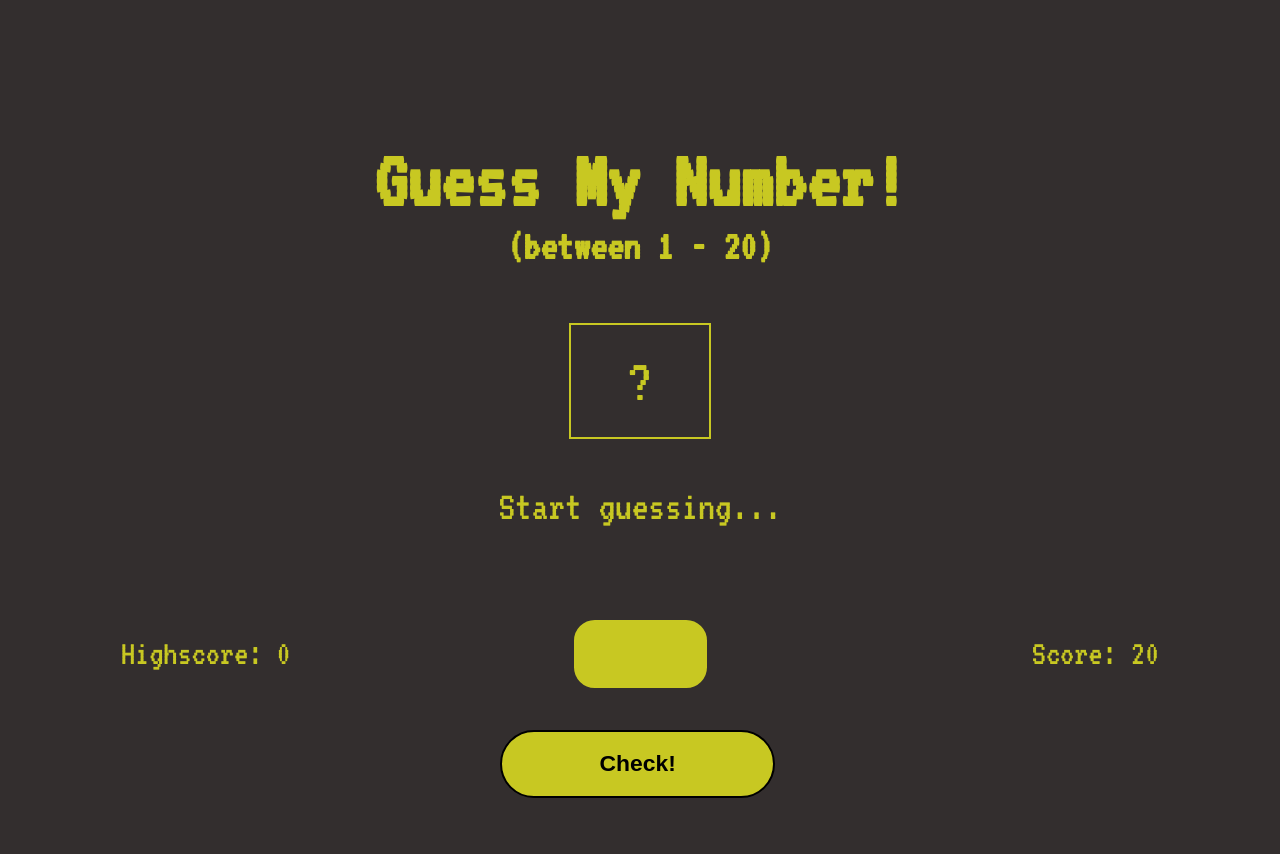
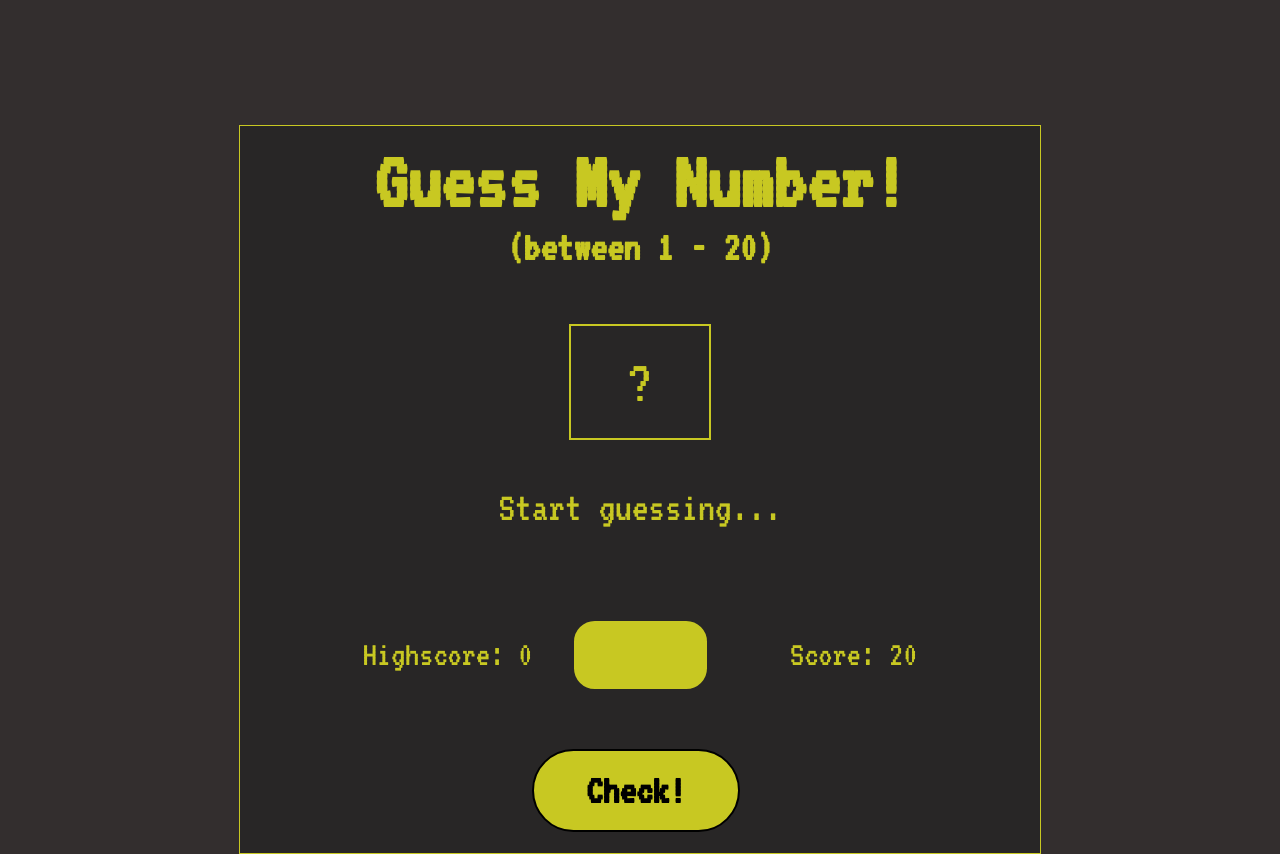
Before and after one commit to Davidd-777/Guess-my-number, a plain HTML site: page index.html in a window 1280 px wide. Before the commit the page ends 800 px from the top, so only its background shows below. Drawn offline with Linux system fonts and the light colour scheme.

Commit message:
updated media queries

```diff
--- a/style.css
+++ b/style.css
@@ -7,6 +7,7 @@ body{
     width: 100%;
     font-family: 'VT323', monospace;
     background-color: rgb(51, 46, 46);
+
     color: rgb(200, 200, 34);
 }
 
@@ -113,15 +114,16 @@ align-items: center;
 }
 .btn-check{
     margin-top: 3em;
-    width: 12em;
-    height: 3em;
-    font-size: 1.1em;
+    width: 5em;
+    height: 2em;
+    font-size: 2em;
     margin-left: .5em;
     border: 2px solid black;
     border-radius: 1.5em;
     font-weight: bold;
     background-color: rgb(200, 200, 34);
     margin-right: .7em;
+    font-family: 'VT323', monospace;
 }
 
 .btn-check:hover{
@@ -151,7 +153,19 @@ header{
 @media (min-width:800px) {
 .principal-container{
     margin-top: 6em;
-font-size: 1.3em;
+    font-size: 1.3em;
+    border: 1px solid rgb(200, 200, 34);
+    padding-bottom: 1em;
+    width: 50rem;
+    margin-left: auto;
+    margin-right: auto;
+    background-color: rgb(40, 38, 38);
+
+}
+
+.input-container{
+    display: flex;
+    justify-content: center;
 }
 }
 
```
